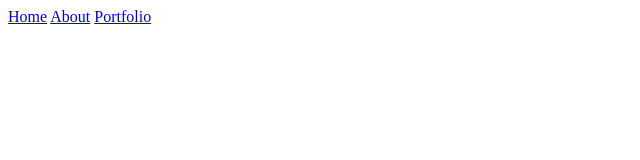
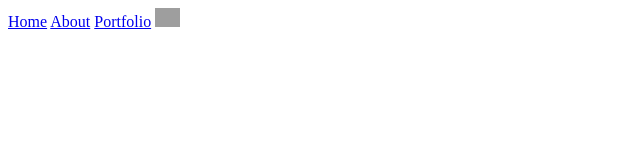
Before and after one commit to Steven-Huynh-Personal-Website/personal-website, a plain HTML site: page about.html in a window 1280 px wide. Shown: the whole page, without its empty margins (0-640 px from the left). Drawn offline with Linux system fonts and the light colour scheme; grey boxes are pictures that could not be loaded.

Commit message:
Add github link and logo to navbar

```diff
--- a/about.html
+++ b/about.html
@@ -13,6 +13,9 @@
         <a href="index.html">Home</a>
         <a href="about.html">About</a>
         <a href="portfolio.html">Portfolio</a>
+        <a target="_blank" href="https://github.com/stevenh-gh">
+            <img width="25px" src="https://github.githubassets.com/images/modules/logos_page/GitHub-Mark.png">
+        </a>
     </nav>
 
     <script src="script.js"></script>
```
Also changed, not shown: index.html (+3 -0 lines), portfolio.html (+3 -0 lines).
